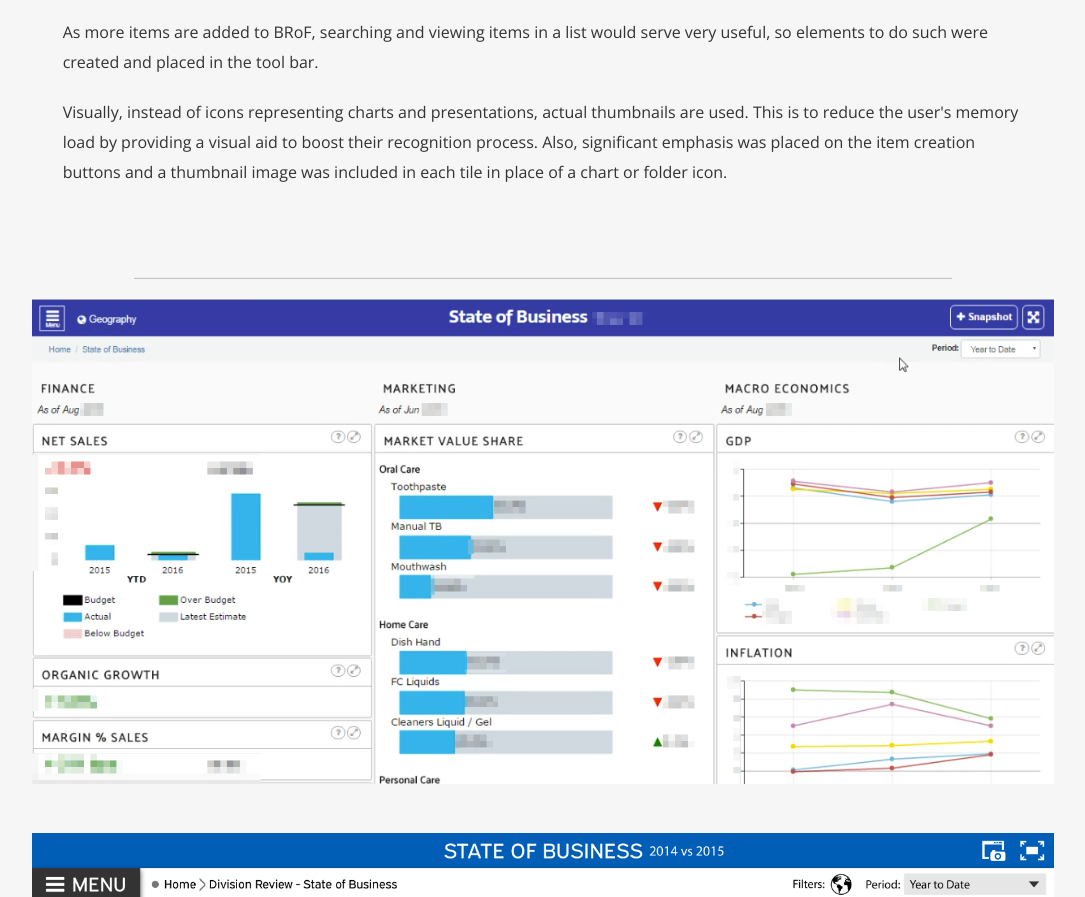
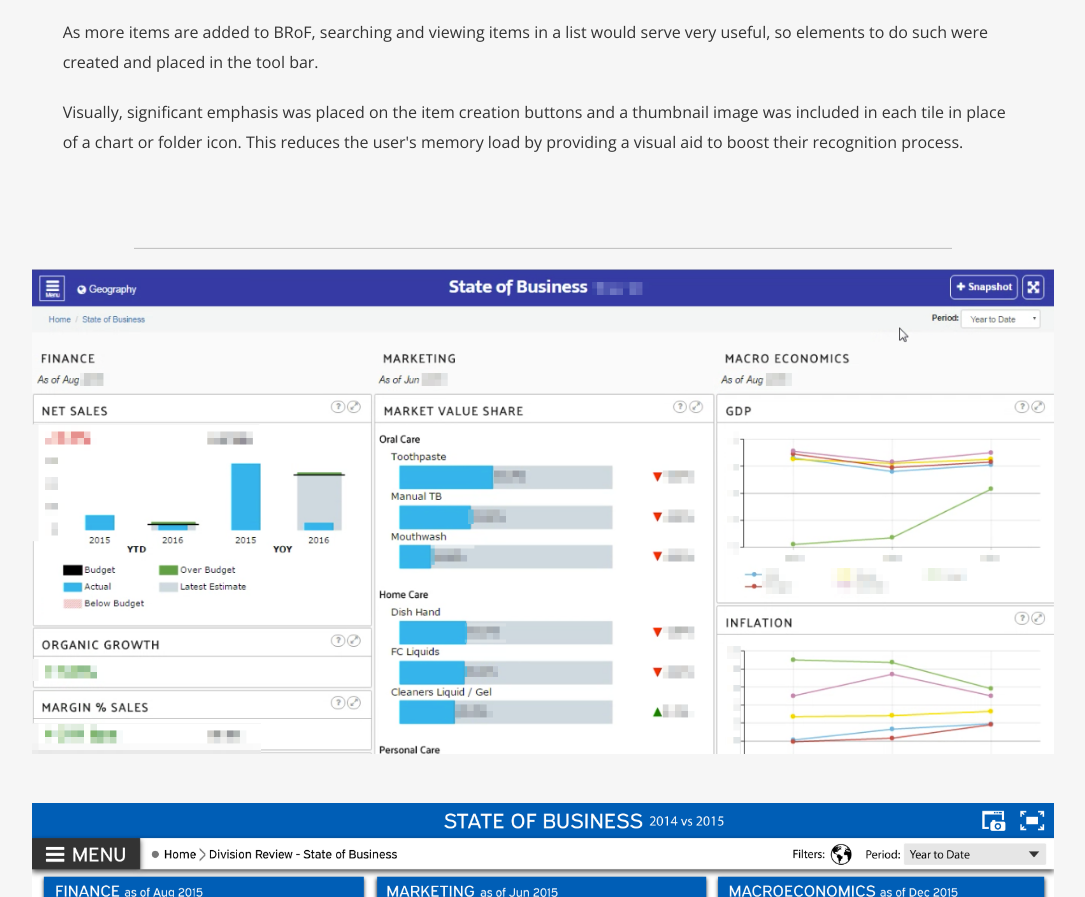
Before and after one commit to ishaunsiek/second-portfolio, a plain HTML site: page brof-ux-overhaul/index.html in a window 1280 px wide. Shown: the part 2983-3880 px from the top of the page, without its empty margins (97-1182 px from the left). Drawn offline with nearby package versions, Linux system fonts and the light colour scheme.

Commit message:
Fix Brof repeated sentence

```diff
--- a/brof-ux-overhaul/index.html
+++ b/brof-ux-overhaul/index.html
@@ -199,7 +199,7 @@
 										<p>We were certain users launch this application to either view/edit an item or create an item. An item here would either be an analytics dashboard (a story) or a presentation deck.</p>
 										<p>The new landing page differentiates between stories and presentations, and for both there are items created by the user, and items created and published by other employees. After the distinction was made, it made sense to employ a two-column layout, and order the subgroups by priority. These subgroups can be collapse and expanded with the triangular icon by the subgroup label.</p>
 										<p>As more items are added to BRoF, searching and viewing items in a list would serve very useful, so elements to do such were created and placed in the tool bar.</p>
-										<p>Visually, instead of icons representing charts and presentations, actual thumbnails are used. This is to reduce the user's memory load by providing a visual aid to boost their recognition process. Also, significant emphasis was placed on the item creation buttons and a thumbnail image was included in each tile in place of a chart or folder icon.</p>
+										<p>Visually, significant emphasis was placed on the item creation buttons and a thumbnail image was included in each tile in place of a chart or folder icon. This reduces the user's memory load by providing a visual aid to boost their recognition process.</p>
 									</div>
 								</li>
  								<li><hr class="short-bold"><img src="/images/work/brof/brof-dashboard-before.png" alt="" class="img-responsive"/></li>
```
